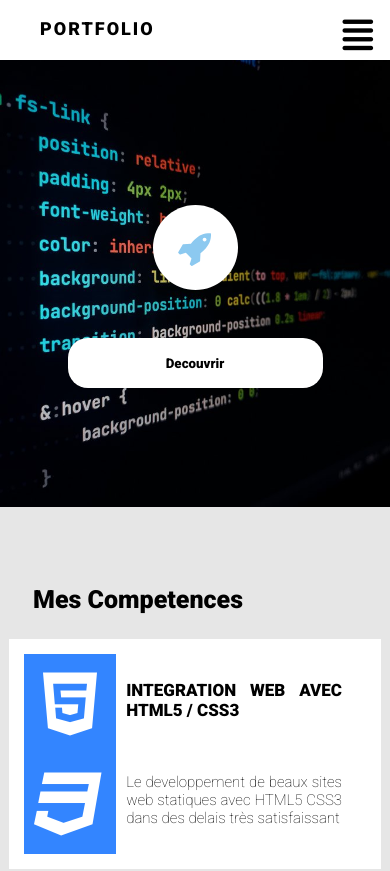
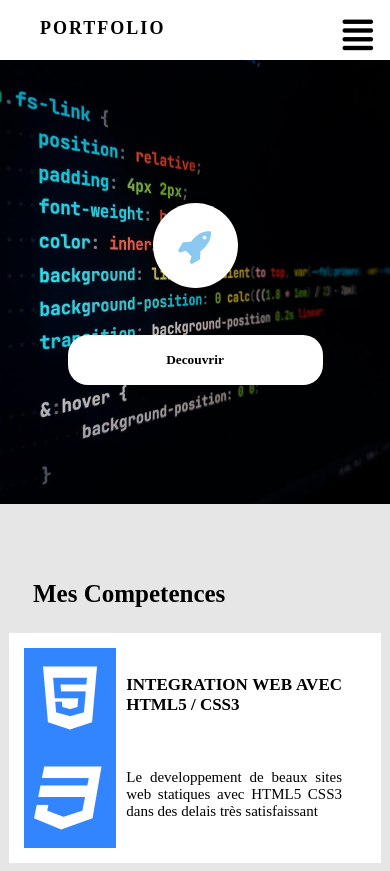
Before and after one commit to achtac/siteachtac.github.io, a plain HTML site: page index.html in a window 390 px wide. Shown: the top 871 px of the page. Drawn offline with Linux system fonts and the light colour scheme.

Commit message:
source sans

```diff
--- a/style.css
+++ b/style.css
@@ -1,5 +1,4 @@
-@import url('https://fonts.googleapis.com/css2?family=Roboto:wght@100;900&display=swap');
-html{
+@import url('https://fonts.googleapis.com/css2?family=Roboto:wght@100;900&family=Source+Sans+Pro&display=swap');html{
   scroll-behavior: smooth;
 
 }
@@ -10,7 +9,7 @@ body{
   background:#e6e6e6;
 }
 body,h1,h2,h3,h4,h5,p,strong{
-font-family: roboto;
+font-family: source sans ;
 }
 p,strong,{
   font-weight: bold;
@@ -1113,7 +1112,7 @@ form input[type="submit"]:hover,input[type="reset"]:hover{
     background:#e6e6e6;
   }
   body,h1,h2,h3,h4,h5,p,strong{
-font-family: roboto;
+font-family: source sans ;
   }
   header{
     z-index: 100;
@@ -1538,7 +1537,7 @@ font-family: roboto;
     background:#e6e6e6;
   }
   body,h1,h2,h3,h4,h5,p,strong,button{
-font-family: roboto;
+font-family: source sans ;
   }
 
   #banniere h2 {
@@ -1926,7 +1925,7 @@ font-family: roboto;
     background:#e6e6e6;
   }
   body,h1,h2,h3,h4,h5,p,strong{
-font-family: roboto;
+font-family: source sans ;
   }
   #banniere h2 {
     width:60%;
```
